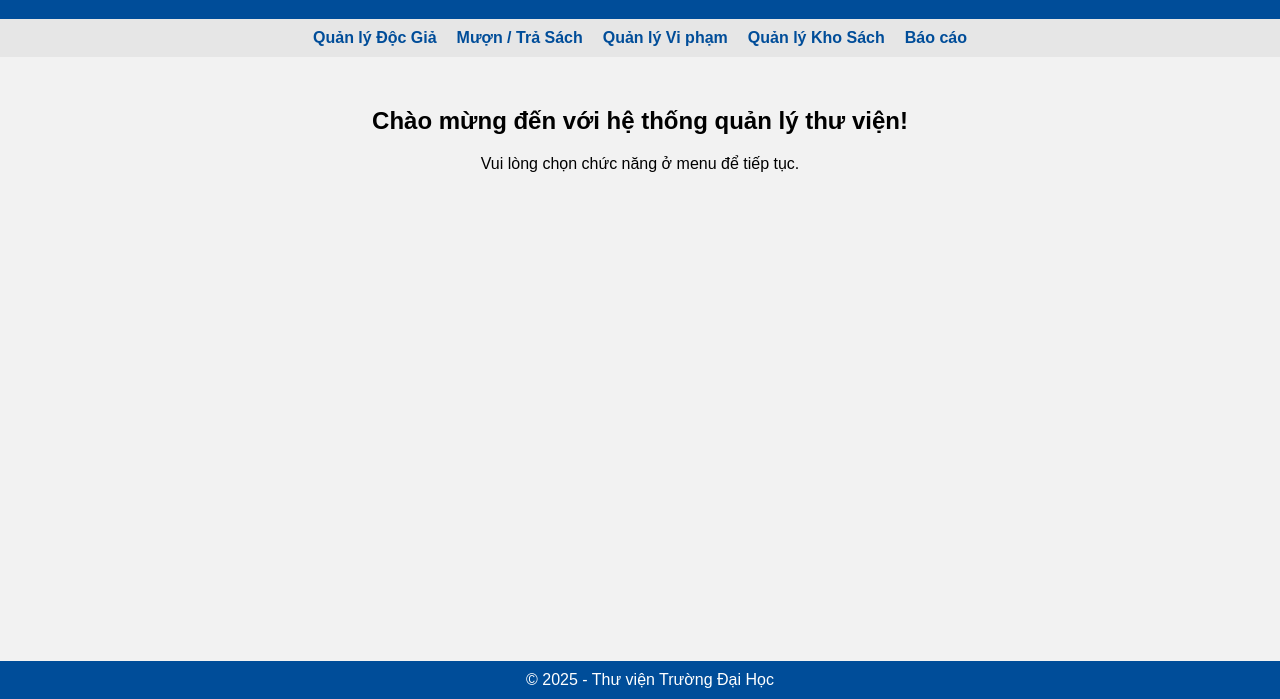
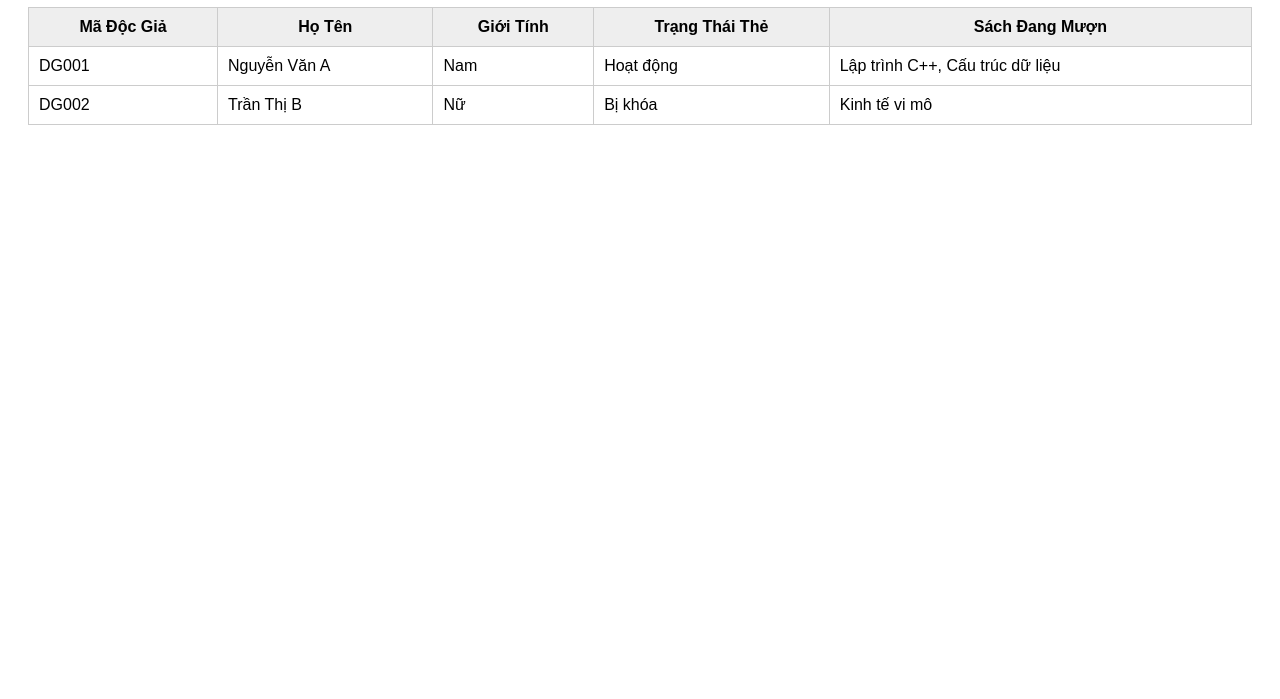
Before and after one commit to hongthu05/LibMana, a plain HTML site: page index.html in a window 1280 px wide. Shown: the part 101-800 px from the top of the page. Drawn offline with Linux system fonts and the light colour scheme.

Commit message:
Update index.html

```diff
--- a/index.html
+++ b/index.html
@@ -2,72 +2,84 @@
 <html lang="vi">
 <head>
     <meta charset="UTF-8">
-  <meta name="viewport" content="width=device-width, initial-scale=1">
-  <title>Hệ Thống Quản Lý Thư Viện</title>
-  <link rel="stylesheet" href="style.css"> <!-- optional -->
+    <title>Quản lý Độc Giả</title>
     <style>
         body {
             font-family: Arial, sans-serif;
-      background-color: #f2f2f2;
-      margin: 0;
-      padding: 0;
+            padding: 20px;
         }
-    header {
-      background-color: #004d99;
-      color: white;
-      padding: 20px;
+        table {
+            width: 100%;
+            border-collapse: collapse;
+            margin-top: 15px;
+        }
+        th, td {
+            padding: 10px;
+            border: 1px solid #ccc;
+        }
+        th {
+            background-color: #eee;
+        }
+        h1 {
             text-align: center;
-    }
-    nav {
-      background-color: #e6e6e6;
-      padding: 10px;
-      display: flex;
-      justify-content: center;
-      gap: 20px;
-    }
-    nav a {
-      text-decoration: none;
-      color: #004d99;
-      font-weight: bold;
-    }
-    nav a:hover {
-      text-decoration: underline;
-    }
-    main {
-      padding: 30px;
-      text-align: center;
-    }
-    footer {
-      text-align: center;
-      padding: 10px;
-      background-color: #004d99;
-      color: white;
-      position: fixed;
-      width: 100%;
-      bottom: 0;
         }
     </style>
 </head>
 <body>
-  <header>
-    <h1>Hệ Thống Quản Lý Thư Viện Trường Đại Học</h1>
-  </header>
 
-  <nav>
-    <a href="docgia.html">Quản lý Độc Giả</a>
-    <a href="muontra.html">Mượn / Trả Sách</a>
-    <a href="vipham.html">Quản lý Vi phạm</a>
-    <a href="khosach.html">Quản lý Kho Sách</a>
-    <a href="baocao.html">Báo cáo</a>
-  </nav>
+<h1>Danh sách Độc Giả</h1>
 
-  <main>
-    <h2>Chào mừng đến với hệ thống quản lý thư viện!</h2>
-    <p>Vui lòng chọn chức năng ở menu để tiếp tục.</p>
-  </main>
+<table>
+    <thead>
+        <tr>
+            <th>Mã Độc Giả</th>
+            <th>Họ Tên</th>
+            <th>Giới Tính</th>
+            <th>Trạng Thái Thẻ</th>
+            <th>Sách Đang Mượn</th>
+        </tr>
+    </thead>
+    <tbody id="docgia-table">
+        <!-- Dữ liệu sẽ được thêm vào đây bằng JavaScript -->
+    </tbody>
+</table>
 
-  <footer>
-    &copy; 2025 - Thư viện Trường Đại Học
-  </footer>
+<script>
+// Giả sử dữ liệu từ server trả về dạng JSON như sau:
+const docGiaList = [
+    {
+        maDocGia: "DG001",
+        hoTen: "Nguyễn Văn A",
+        gioiTinh: "Nam",
+        trangThai: "Hoạt động",
+        sachMuon: ["Lập trình C++", "Cấu trúc dữ liệu"]
+    },
+    {
+        maDocGia: "DG002",
+        hoTen: "Trần Thị B",
+        gioiTinh: "Nữ",
+        trangThai: "Bị khóa",
+        sachMuon: ["Kinh tế vi mô"]
+    }
+];
+
+// Hiển thị dữ liệu lên bảng
+const tableBody = document.getElementById('docgia-table');
+
+docGiaList.forEach(docGia => {
+    const row = document.createElement('tr');
+
+    row.innerHTML = `
+        <td>${docGia.maDocGia}</td>
+        <td>${docGia.hoTen}</td>
+        <td>${docGia.gioiTinh}</td>
+        <td>${docGia.trangThai}</td>
+        <td>${docGia.sachMuon.join(", ")}</td>
+    `;
+
+    tableBody.appendChild(row);
+});
+</script>
+
 </body>
 </html>
```
Lines whose indentation alone changed are shown as unchanged.
